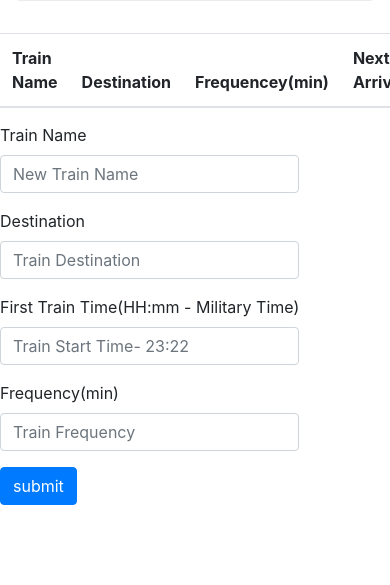
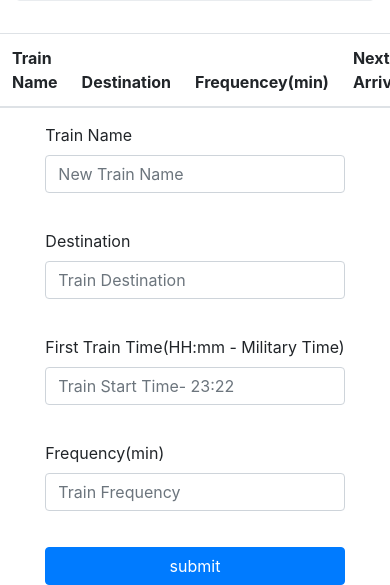
Before and after one commit to ralphluring/train-scheduler, a plain HTML site: page index.html in a window 390 px wide. Shown: the part 324-909 px from the top of the page. Before the commit the page ends 844 px from the top, so only its background shows below. Drawn offline with nearby package versions, Linux system fonts and the light colour scheme; no server answers.

Commit message:
responsive added to form

```diff
--- a/assets/css/style.css
+++ b/assets/css/style.css
@@ -4,3 +4,19 @@
     font-weight: bold;
     color:green;
 }
+
+.newTrainForm{
+    display: flex;
+    flex-direction: column;
+    grid-gap: 20px;
+
+}
+
+.formContainer{
+    display: grid;
+    justify-items: center;
+}
+
+#newTrainSubmit{
+    justify-self: center;
+}
--- a/index.html
+++ b/index.html
@@ -43,8 +43,8 @@
             </table>
         </div>
 
-        <div class="row">
-            <form>
+        <div class="row formContainer">
+            <form class="newTrainForm">
                 <div class="form-group">
                   <label for="trainName">Train Name</label>
                   <input type="trainName" class="form-control" id="trainName" placeholder="New Train Name">
```
